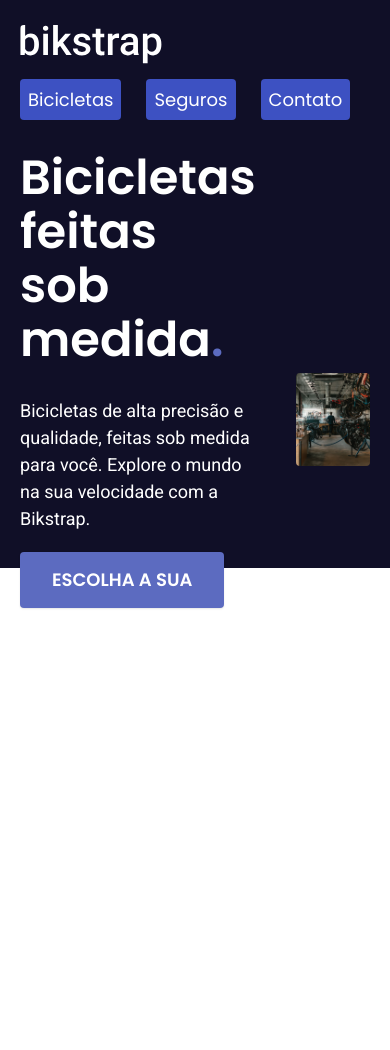
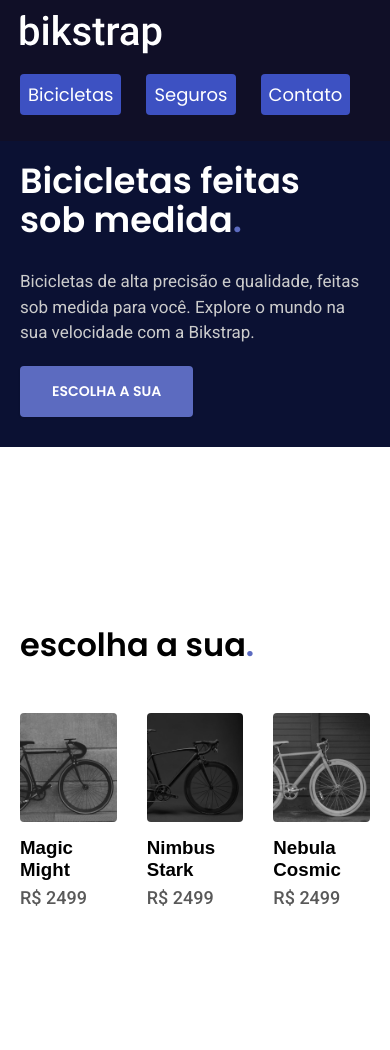
Before and after one commit to emersonpacifico/Bikstrap, a plain HTML site: page index.html in a window 390 px wide. Before the commit the page ends 844 px from the top, so only its background shows below. Drawn offline with Linux system fonts and the light colour scheme.

Commit message:
introducao

```diff
--- /dev/null
+++ b/css/home/bicicletas-home.css
@@ -0,0 +1,32 @@
+.bicicletas-escolha {
+  max-width: 1400px;
+}
+.bici-escolha-bg h2 {
+  margin-bottom: 30px;
+}
+.bicicletas-escolha {
+  padding: 20px;
+  display: flex;
+  gap: 30px;
+  margin: 0 auto;
+}
+.bici-escolha-bg h2 span {
+  font-family: "Poppins", sans-serif;
+  color: #5c6bc0;
+}
+.bici-escolha-bg h2,
+span {
+  color: var(--cor-12);
+}
+.bici-escolha-bg {
+  padding-top: 60px;
+  padding-bottom: 120px;
+}
+.bicicletas-escolha h3 {
+  margin-top: 15px;
+  margin-bottom: 5px;
+  color: var(--cor-12);
+}
+.bicicletas-escolha img {
+  max-width: 100%;
+}
--- a/css/home/header.css
+++ b/css/home/header.css
@@ -23,8 +23,9 @@
   width: 100%;
   transition: 0.3s;
 }
+
 .header-nav li a:hover {
-  border-bottom: 4px solid #fff;
+  border-bottom: 2.5px solid #fff;
 }
 .header-nav ul li + li {
   margin-left: 25px;
@@ -32,10 +33,21 @@
 
 @media (max-width: 800px) {
   .header-nav {
-    margin-bottom: 15px;
+    margin-bottom: 0px;
+  }
+  .header-menu {
+    padding: 15px 10px;
+  }
+  .header-menu .header-nav {
+    justify-items: center;
   }
   .header-menu img {
-    margin-bottom: 25px;
+    margin-bottom: 10px;
+  }
+  .header-li {
+    margin: 0 auto;
+    justify-content: center;
+    padding: 20px 0px;
   }
 
   .header-nav li a {
@@ -47,4 +59,7 @@
   .header-nav li a:hover {
     border-bottom: none;
   }
+  .header-nav li a:hover {
+    background-color: #8393ec;
+  }
 }
--- a/css/home/introducao.css
+++ b/css/home/introducao.css
@@ -8,19 +8,51 @@
   gap: 0 40px;
   align-items: center;
 }
-
+.introducao img {
+  max-width: 500px;
+  justify-self: end;
+}
 .introducao-conteudo {
   padding-bottom: 80px;
 }
 .introducao-conteudo h1 {
-  font: 600 3rem/1.125 "Poppins", sans-serif;
+  font: 600 4rem/1.125 "Poppins", sans-serif;
   margin-bottom: 30px;
+  max-width: 15ch;
 }
 .introducao-conteudo p {
   margin-bottom: 20px;
-  max-width: 48ch;
+  color: var(--cor-4);
 }
 .introducao-conteudo span {
   font-family: "Poppins", sans-serif;
   color: #5c6bc0;
 }
+@media (max-width: 800px) {
+  .introducao-bg {
+    background-color: #0b1133;
+  }
+  .introducao {
+    grid-template-columns: 1fr;
+  }
+  .introducao img {
+    display: none;
+  }
+  .introducao img {
+    background-image: url(../../img/fotos/introducao\ 1.1.jpg);
+  }
+  .introducao-conteudo h1 {
+    margin-top: 20px;
+    font-size: 35px;
+  }
+  .introducao-conteudo p {
+    font-size: 17px;
+    max-width: 36ch;
+  }
+  .introducao-conteudo a {
+    font-size: 14px;
+  }
+  .introducao-bg {
+    padding-bottom: 70px;
+  }
+}
--- a/index.html
+++ b/index.html
@@ -13,14 +13,14 @@
   <title>Bikstrap</title>
 </head>
 
-<body>
+<body id="home">
   <header class="header-bg">
     <div class="header-menu container">
       <a href="./">
         <img src="./bikstrap.svg" alt="bikstrap">
       </a>
       <nav class="header-nav">
-        <ul>
+        <ul class="header-li">
           <li><a href="./">Bicicletas</a></li>
           <li><a href="./">Seguros</a></li>
           <li><a href="./">Contato</a></li>
@@ -39,33 +39,33 @@
     </div>
   </main>
 
-  <!-- <article class="bici-escolha-bg">
-    <div class="bici-escolha">
-      <h1>escolha a sua<span>.</span></h1>
-      <div class="bici-escolha-conte">
-        <div class="bici-escolha-1">
-          <img src="./img/bicicletas/magic-home.jpg" alt="bicicleta preta">
-          <h2>Magic Might</h2>
-          <span>R$ 2499</span>
-        </div>
+  <article class="bici-escolha-bg">
+    <h2 class="font-1-xxl container">escolha a sua<span>.</span></h2>
+    <ul class="bicicletas-escolha ">
+      <li>
+        <a href="./bicicletas.magic.html">
+          <img src="./img/bicicletas/magic-home.jpg" alt="Bicicleta Preta">
+          <h3>Magic Might</h3>
+          <span class="font-2-m cor-8">R$ 2499</span>
+        </a>
+      </li>
 
-        <div class="bici-escolha-2">
-          <img src="./img/bicicletas/nimbus-home.jpg" alt="bicicleta preta">
-          <h2>Magic Might</h2>
-          <span>R$ 2499</span>
-        </div>
+      <li>
+        <a href="./bicicletas.magic.html">
+          <img src="./img/bicicletas/nimbus-home.jpg" alt="Bicicleta Preta">
+          <h3>Nimbus Stark</h3>
+          <span class="font-2-m cor-8">R$ 2499</span>
+        </a>
+      </li>
 
-        <div class="bici-escolha-3">
-          <img src="./img/bicicletas/nebula-home.jpg" alt="bicicleta preta">
-          <h2>Magic Might</h2>
-          <span>R$ 2499</span>
-        </div>
-      </div>
-
-    </div>
-
-  </article> -->
-
+      <li>
+        <a href="./bicicletas.magic.html">
+          <img src="./img/bicicletas/nebula-home.jpg" alt="Bicicleta Preta">
+          <h3>Nebula Cosmic</h3>
+          <span class="font-2-m cor-8">R$ 2499</span>
+        </a>
+      </li>
+    </ul>
 </body>
 
 </html>
--- a/style.css
+++ b/style.css
@@ -1,6 +1,7 @@
 /*Home*/
 @import "./css/home/header.css";
 @import "./css/home/introducao.css";
+@import "./css/home/bicicletas-home.css";
 
 /*cores*/
 @import "./utilidades/cores.css";
```
